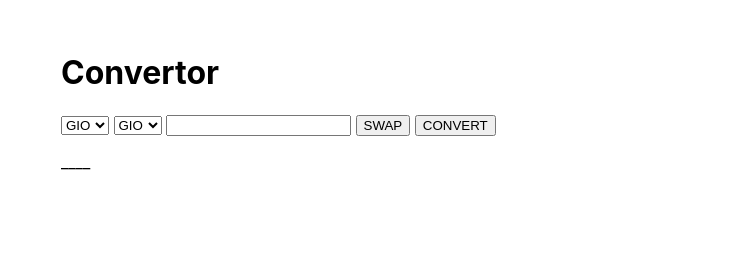
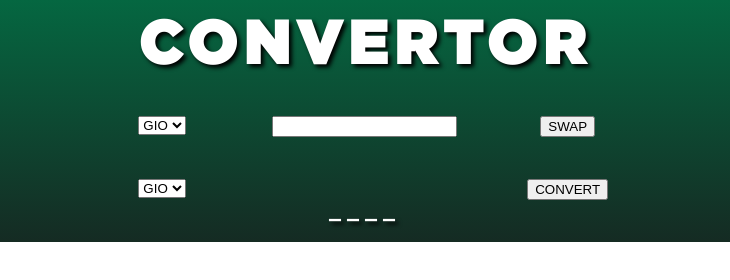
Before and after one commit to Corent1P/Web-App-MyWeb-Evan, an Electron app: page src/index.html in a window 730 px wide. Drawn offline with Linux system fonts and the light colour scheme.

Commit message:
[+] tiens evan c'est pour toi

```diff
--- a/src/index.css
+++ b/src/index.css
@@ -1,7 +1,49 @@
+@font-face {
+  font-family: 'gotham';
+  src: url('fonts/gotham.woff2') format('woff2'),
+       url('fonts/gotham.woff') format('woff');
+  font-weight: normal;
+  font-style: normal;
+}
+
 body {
-  font-family: -apple-system, BlinkMacSystemFont, 'Segoe UI', Roboto, Helvetica,
-    Arial, sans-serif;
   margin: auto;
   max-width: 38rem;
-  padding: 2rem;
+  background: linear-gradient(0deg, rgba(2,0,36,1) 0%, rgba(21,43,35,1) 0%, rgba(5,103,65,1) 100%);
+  background-repeat: no-repeat;
 }
+
+h1 {
+  font-family: 'gotham';
+  margin-top: 8px;
+  text-align: center;
+  color: white;
+  text-shadow: 3px 3px 4px black;
+  font-size: 60px;
+  letter-spacing: 6px;
+}
+
+p {
+  font-family: 'gotham';
+  color: white;
+  text-shadow: 3px 3px 4px black;
+  font-size: 20px;
+  letter-spacing: 6px;
+}
+
+.drop_1 { grid-area: 1 / 1 / 1 / 2; }
+.input { grid-area: 1 / 2 / 1 / 3; }
+.swap_btn { grid-area: 1 / 3 / 1 / 3; }
+.drop_2 { grid-area: 2 / 1 / 2 / 2; }
+.result { grid-area: 2 / 2 / 2 / 3; }
+.conv_btn { grid-area: 2 / 3 / 2 / 3; }
+
+
+.grid-container {
+  display: grid;
+  grid-template-columns: repeat(3, 1fr);
+  grid-template-rows: repeat(2, 1fr);
+  grid-column-gap: 0px;
+  grid-row-gap: 0px;
+  text-align: center;
+}
--- a/src/index.html
+++ b/src/index.html
@@ -2,28 +2,41 @@
 <html>
   <head>
     <meta charset="UTF-8" />
-    <title>Hello World!</title>
+    <title>Convertor d'Evan et Corentin</title>
     <link rel="stylesheet" href="index.css" />
   </head>
   <body>
-    <h1>Convertor</h1>
-
+    <h1>CONVERTOR</h1>
+    <div class="grid-container">
+      <div class="drop_1">
         <select name="" id="drop1">
           <option value="GIO">GIO</option>
           <option value="GO">GO</option>
           <option value="MIO">MIO</option>
           <option value="MO">MO</option>
         </select>
+      </div>
+      <div class="input">
+        <input type="number" id="number">
+      </div>
+      <div class="drop_2">
         <select name="" id="drop2">
           <option value="GIO">GIO</option>
           <option value="GO">GO</option>
           <option value="MIO">MIO</option>
           <option value="MO">MO</option>
         </select>
-    <input type="number" id="number"/>
+      </div>
+      <div class="swap_btn">
         <button id="swap" onclick="swap()">SWAP</button>
+      </div>
+      <div class="conv_btn">
         <button id="conv" onclick="convert()">CONVERT</button>
+      </div>
+      <div class="result">
         <p id="Result">____</p>
+      </div>
+    </div>
     <script src="./script.js"></script>
   </body>
 </html>
--- a/src/index.js
+++ b/src/index.js
@@ -15,12 +15,12 @@ const createWindow = () => {
       preload: path.join(__dirname, 'preload.js'),
     },
   });
-
+  mainWindow.setResizable(false);
   // and load the index.html of the app.
   mainWindow.loadFile(path.join(__dirname, 'index.html'));
 
   // Open the DevTools.
-  mainWindow.webContents.openDevTools();
+  // mainWindow.webContents.openDevTools();
 };
 
 // This method will be called when Electron has finished
```
Also changed, not shown: package.json (+10 -5 lines), src/fonts/gotham.woff (added), src/fonts/gotham.woff2 (added). Lines whose indentation alone changed are shown as unchanged.
